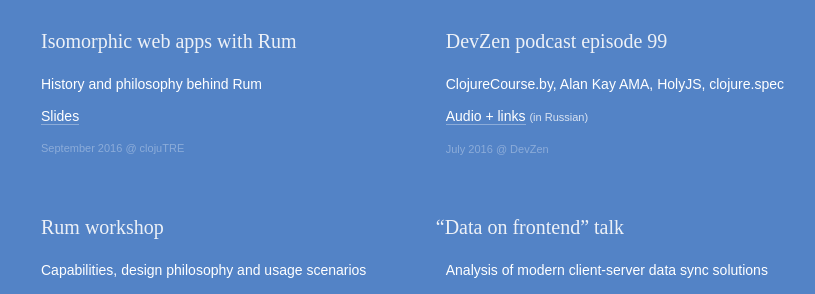
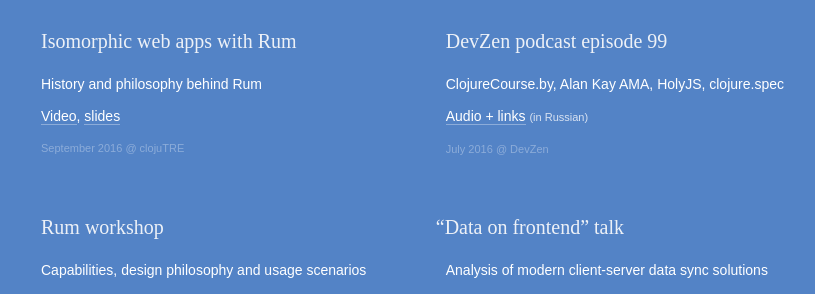
Before and after one commit to tonsky/tonsky.github.io, a Jekyll site: the page built from talks/index.html, in a window 1280 px wide and 900 px high. Shown: the part 242-536 px from the top of the window, without its empty margins (196-1011 px from the left). Built offline with Jekyll 4.4.1, drawn with Linux system fonts in a browser that asks for light colours; some web fonts are replaced.

Commit message:
clojuTRE video

```diff
--- a/talks/index.html
+++ b/talks/index.html
@@ -14,7 +14,7 @@
 <div class=event>
     <h1>Isomorphic web apps with Rum<span class="lang lang_en"></span></h1>
     <p>History and philosophy behind Rum
-    <p class=links><a href="https://dl.dropboxusercontent.com/u/561580/conferences/2016.09%20clojureTRE.pdf">Slides</a>
+    <p class=links><a href="https://www.youtube.com/watch?v=2fLx4fu9VV8">Video</a>, <a href="https://dl.dropboxusercontent.com/u/561580/conferences/2016.09%20clojureTRE.pdf">slides</a>
     <p class=where>September 2016 <span class=at>@</span>&nbsp;clojuTRE</a>
 </div>
 
```
